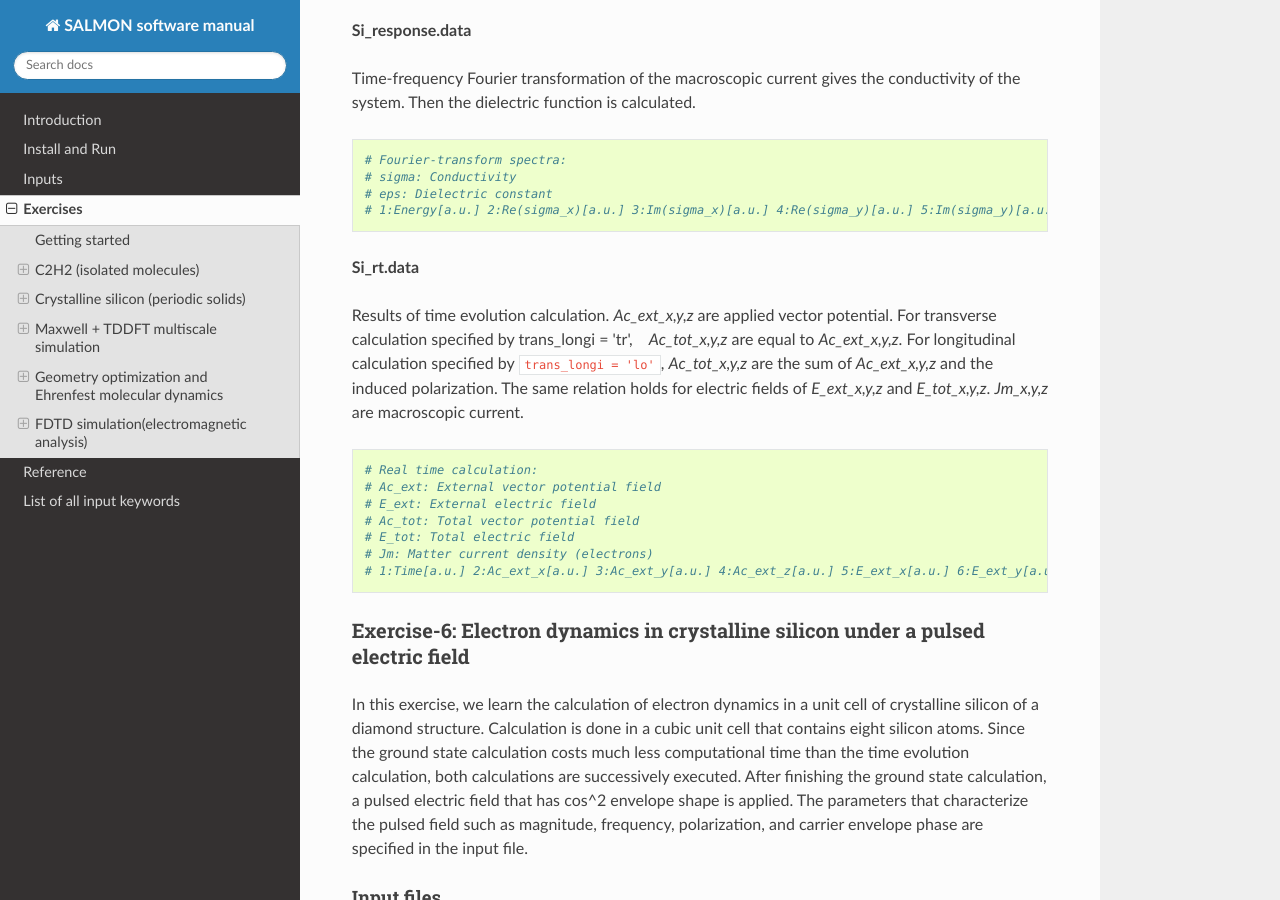
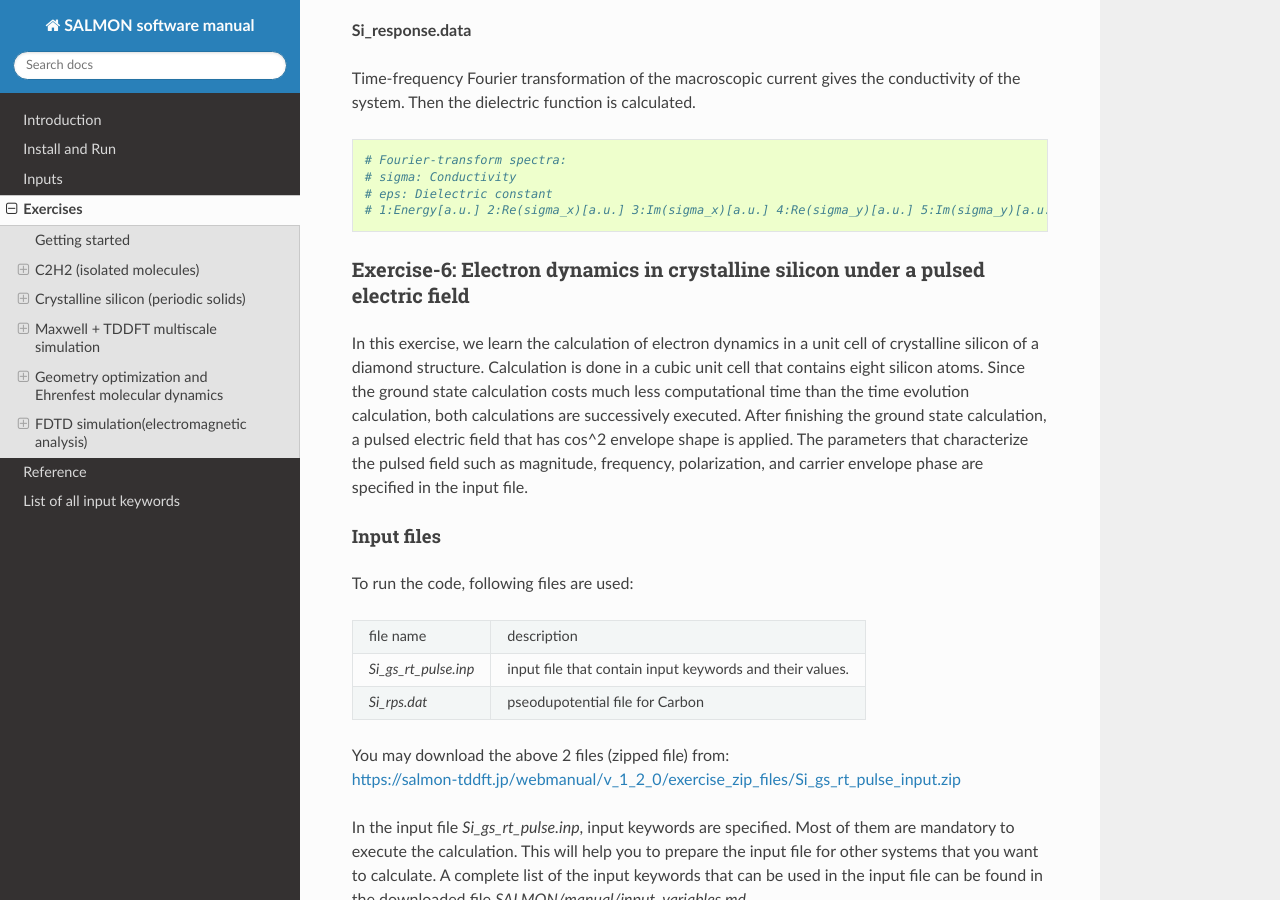
Before and after one commit to SALMON-TDDFT/SALMON-DOCS, a Sphinx documentation site: the page built from source/exercises.rst, in a window 1280 px wide and 900 px high, scrolled down 37694 px. Built offline with Sphinx 7.4.7 and the Read the Docs theme 2.0.0, drawn with Linux system fonts in a browser that asks for light colours; formulas are drawn with MathJax 3.

Commit message:
Update exercises.rst

```diff
--- a/source/exercises.rst
+++ b/source/exercises.rst
@@ -2146,25 +2146,6 @@ the conductivity of the system. Then the dielectric function is calculated.
    # sigma: Conductivity
    # eps: Dielectric constant
    # 1:Energy[a.u.] 2:Re(sigma_x)[a.u.] 3:Im(sigma_x)[a.u.] 4:Re(sigma_y)[a.u.] 5:Im(sigma_y)[a.u.] 6:Re(sigma_z)[a.u.] 7:Im(sigma_z)[a.u.] 8:Re(eps_x)[none] 9:Im(eps_x)[none] 10:Re(eps_y)[none] 11:Im(eps_y)[none] 12:Re(eps_z)[none] 13:Im(eps_z)[none]
-
-**Si_rt.data**
-
-Results of time evolution calculation. *Ac_ext_x,y,z* are applied vector potential.
-For transverse calculation specified by trans_longi = 'tr',　*Ac_tot_x,y,z* are equal to *Ac_ext_x,y,z*.
-For longitudinal calculation specified by ``trans_longi = 'lo'``,
-*Ac_tot_x,y,z* are the sum of *Ac_ext_x,y,z* and the induced polarization.
-The same relation holds for electric fields of *E_ext_x,y,z* and *E_tot_x,y,z*.
-*Jm_x,y,z* are macroscopic current.
-
-::
-
-   # Real time calculation:
-   # Ac_ext: External vector potential field
-   # E_ext: External electric field
-   # Ac_tot: Total vector potential field
-   # E_tot: Total electric field
-   # Jm: Matter current density (electrons)
-   # 1:Time[a.u.] 2:Ac_ext_x[a.u.] 3:Ac_ext_y[a.u.] 4:Ac_ext_z[a.u.] 5:E_ext_x[a.u.] 6:E_ext_y[a.u.] 7:E_ext_z[a.u.] 8:Ac_tot_x[a.u.] 9:Ac_tot_y[a.u.] 10:Ac_tot_z[a.u.] 11:E_tot_x[a.u.] 12:E_tot_y[a.u.] 13:E_tot_z[a.u.]  14:Jm_x[a.u.] 15:Jm_y[a.u.] 16:Jm_z[a.u.]
 
 .. _exercise-6:
 
```
